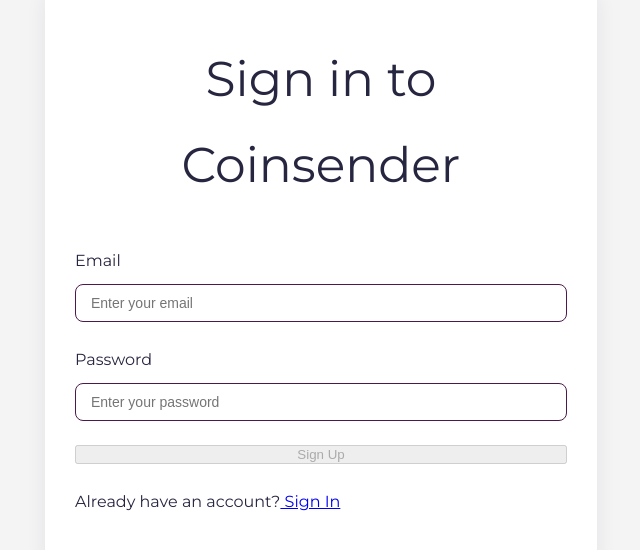
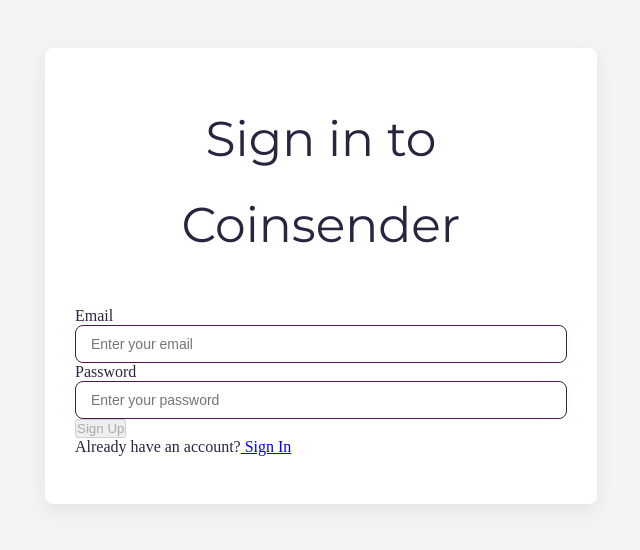
Before and after one commit to andrewmarushko/crm, an Angular app: page /auth/sign-in in a window 1280 px wide. Shown: the part 124-674 px from the top of the page, without its empty margins (319-959 px from the left). Built offline with nearby package versions, Linux system fonts and the light colour scheme.

Commit message:
fix form styles

```diff
--- a/src/app/auth/sign-up/sign-up.component.html
+++ b/src/app/auth/sign-up/sign-up.component.html
@@ -1,7 +1,6 @@
 <h1 class="auth-title">Sign up to Coinsender</h1>
 <form [formGroup]="signUpForm" class="form" (ngSubmit)="onSubmitForm()">
   <div class="form-group">
-    <div class="form-control">
     <app-text-input
       id="name"
       label="Name"
@@ -30,9 +29,7 @@
       }}</strong>
       characters
     </div>
-    </div>
 
-    <div class="form-control">
     <app-text-input
       id="surname"
       label="Surname"
@@ -62,9 +59,7 @@
       characters
     </div>
   </div>
-  </div>
 
-  <div class="form-control">
   <app-text-input
     id="company"
     label="Company"
@@ -93,8 +88,7 @@
     }}</strong>
     characters
   </div>
-  </div>
-  <div class="form-control">
+
   <app-text-input
     id="email"
     label="Email"
@@ -125,10 +119,9 @@
     }}</strong>
     characters
   </div>
-  </div>
+
   <div formGroupName="password">
     <div class="form-group">
-      <div class="form-control">
       <app-text-input
         id="email"
         label="Password"
@@ -159,8 +152,7 @@
         }}</strong>
         characters
       </div>
-      </div>
-      <div class="form-control">
+
       <app-text-input
         id="email"
         type="password"
@@ -187,7 +179,7 @@
       </ng-container>
     </div>
   </div>
-  </div>
+
   <button [disabled]="signUpForm.invalid">Sign Up</button>
   <div>
     <span>Already have an account?</span>
--- a/src/app/auth/sign-up/sign-up.component.scss
+++ b/src/app/auth/sign-up/sign-up.component.scss
@@ -1,5 +1,7 @@
 @import "colors.scss";
 @import "base.scss";
+@import "layout.scss";
+@import "mixins.scss";
 
 .auth-title {
   text-align: center;
@@ -33,9 +35,15 @@
 .form-group {
   display: flex;
   justify-content: space-between;
-  gap: 28px;
+  gap: 10px;
+  // gap: 28px;
+  // @include spacing(0);
+  // div {
+  //   width: 100%;
+  // }
+}
 
-  div {
-    width: 100%;
-  }
+app-text-input {
+  @include spacing(1, 0);
+  flex: 1;
 }
--- a/src/app/layouts/dashboard-layout/dashboard-layout.component.scss
+++ b/src/app/layouts/dashboard-layout/dashboard-layout.component.scss
@@ -18,6 +18,7 @@ section.main {
 app-header {
   grid-area: header;
 }
+
 app-sidebar {
   grid-area: sidebar;
   border: 1px solid var(--primary);
--- a/src/app/shared/theme/_layout.scss
+++ b/src/app/shared/theme/_layout.scss
@@ -3,3 +3,9 @@
 .container {
   @include container;
 }
+
+.form {
+  @include typography($base-font-size);
+  display: flex;
+  flex-direction: column;
+}
--- a/src/app/shared/theme/_mixins.scss
+++ b/src/app/shared/theme/_mixins.scss
@@ -65,10 +65,13 @@
   }
 }
 
-@mixin spacing($size) {
+@mixin spacing($vertical, $horizontal) {
   $font-size: 16px;
-  margin: ($size + 4) * ($font-size / 16);
-  padding: ($size + 4) * ($font-size / 16);
+
+  margin: ($vertical + 4) * ($font-size / 16) ($horizontal + 4) *
+    ($font-size / 16);
+  padding: ($vertical + 4) * ($font-size / 16) ($horizontal + 4) *
+    ($font-size / 16);
 }
 
 @mixin container(
--- a/src/app/shared/theme/global.scss
+++ b/src/app/shared/theme/global.scss
@@ -15,10 +15,3 @@ input {
   border-radius: 8px;
   outline: none;
 }
-
-.form {
-  display: flex;
-  flex-direction: column;
-  gap: 24px;
-  @include typography($base-font-size);
-}
--- a/src/app/shared/ui/text-input/text-input.component.scss
+++ b/src/app/shared/ui/text-input/text-input.component.scss
@@ -1,3 +1,8 @@
+.form-control {
+  display: flex;
+  flex-direction: column;
+}
+
 .input {
   border: 1px solid var(--cta-primary);
   padding: 10px 15px;
@@ -5,10 +10,3 @@
   background: inherit;
   color: var(--color-text);
 }
-
-.form-control {
-  display: flex;
-  flex: 1;
-  flex-direction: column;
-  gap: 9px;
-}
```
Lines whose indentation alone changed are shown as unchanged.
